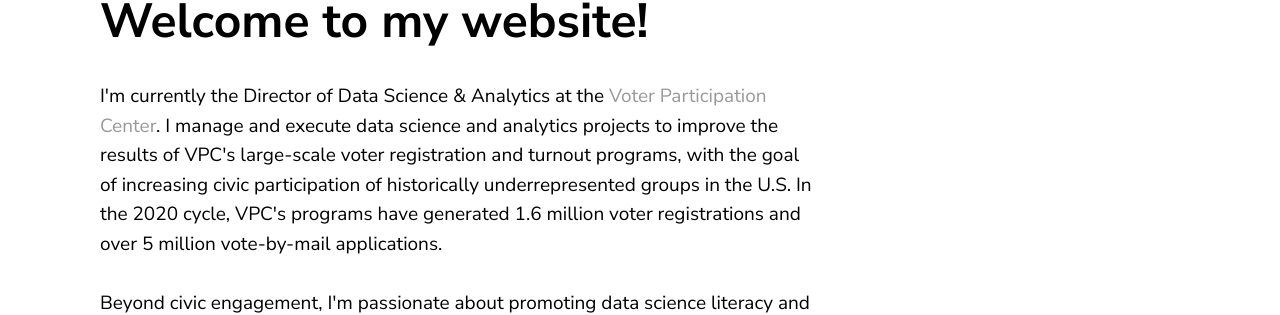
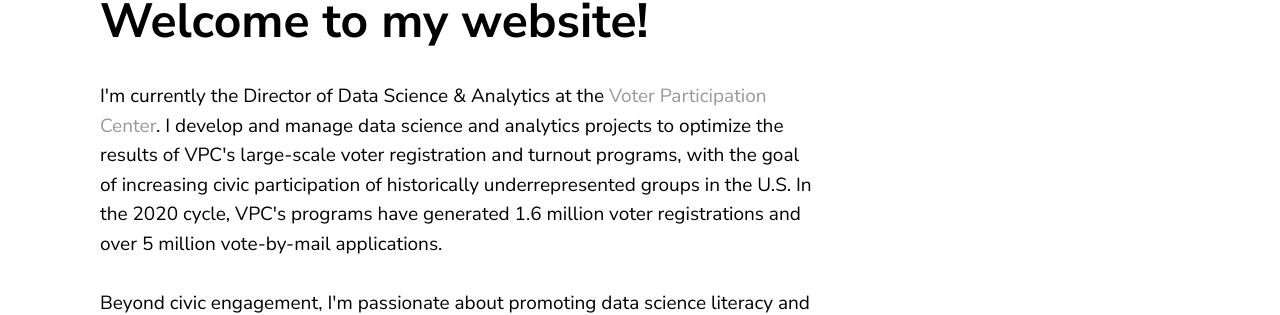
Before and after one commit to phoebetwong/phoebetwong.github.io, a Jekyll site: the page built from index.html, in a window 1280 px wide. Shown: the part 649-964 px from the top of the page. Built offline with Jekyll 4.4.1, drawn with Linux system fonts in a browser that asks for light colours; a script that is not in the unit is left out.

Commit message:
about index resume update4

```diff
--- a/about.html
+++ b/about.html
@@ -5,7 +5,7 @@ title: Home
 <div class="blurb">
 	<img src="assets/head2.jpg" alt="Portfolio Picture"  height="175" width="175" class="headerimg">
 	<h1>Welcome to my website!</h1>
-	<p>I'm currently the Director of Data Science & Analytics at the <a href="https://www.voterparticipation.org/" target="_blank">Voter Participation Center</a>. I manage and execute data science and analytics projects to improve the results of VPC's large-scale voter registration and turnout programs, with the goal of increasing civic participation of historically underrepresented groups in the U.S. In the 2020 cycle, VPC's programs have generated 1.6 million voter registrations and over 5 million vote-by-mail applications.
+	<p>I'm currently the Director of Data Science & Analytics at the <a href="https://www.voterparticipation.org/" target="_blank">Voter Participation Center</a>. I develop and manage data science and analytics projects to optimize the results of VPC's large-scale voter registration and turnout programs, with the goal of increasing civic participation of historically underrepresented groups in the U.S. In the 2020 cycle, VPC's programs have generated 1.6 million voter registrations and over 5 million vote-by-mail applications.
 		<br><br>
 		Beyond civic engagement, I'm passionate about promoting data science literacy and enabling evidence-based decision making with data. To those ends, I try to publish blog posts on data science topics as often as I can. You can find my latest posts <a href="https://phoebetwong.github.io/mylatestwork.html" target="_blank"> here</a>.
 		<br><br>
--- a/index.html
+++ b/index.html
@@ -5,7 +5,7 @@ title: Home
 <div class="blurb">
 	<img src="assets/head2.jpg" alt="Portfolio Picture"  height="175" width="175" class="headerimg">
 	<h1>Welcome to my website!</h1>
-	<p>I'm currently the Director of Data Science & Analytics at the <a href="https://www.voterparticipation.org/" target="_blank">Voter Participation Center</a>. I manage and execute data science and analytics projects to improve the results of VPC's large-scale voter registration and turnout programs, with the goal of increasing civic participation of historically underrepresented groups in the U.S. In the 2020 cycle, VPC's programs have generated 1.6 million voter registrations and over 5 million vote-by-mail applications.
+	<p>I'm currently the Director of Data Science & Analytics at the <a href="https://www.voterparticipation.org/" target="_blank">Voter Participation Center</a>. I develop and manage data science and analytics projects to optimize the results of VPC's large-scale voter registration and turnout programs, with the goal of increasing civic participation of historically underrepresented groups in the U.S. In the 2020 cycle, VPC's programs have generated 1.6 million voter registrations and over 5 million vote-by-mail applications.
 		<br><br>
 		Beyond civic engagement, I'm passionate about promoting data science literacy and enabling evidence-based decision making with data. To those ends, I try to publish blog posts on data science topics as often as I can. You can find my latest posts <a href="https://phoebetwong.github.io/mylatestwork.html" target="_blank"> here</a>.
 		<br><br>
```
